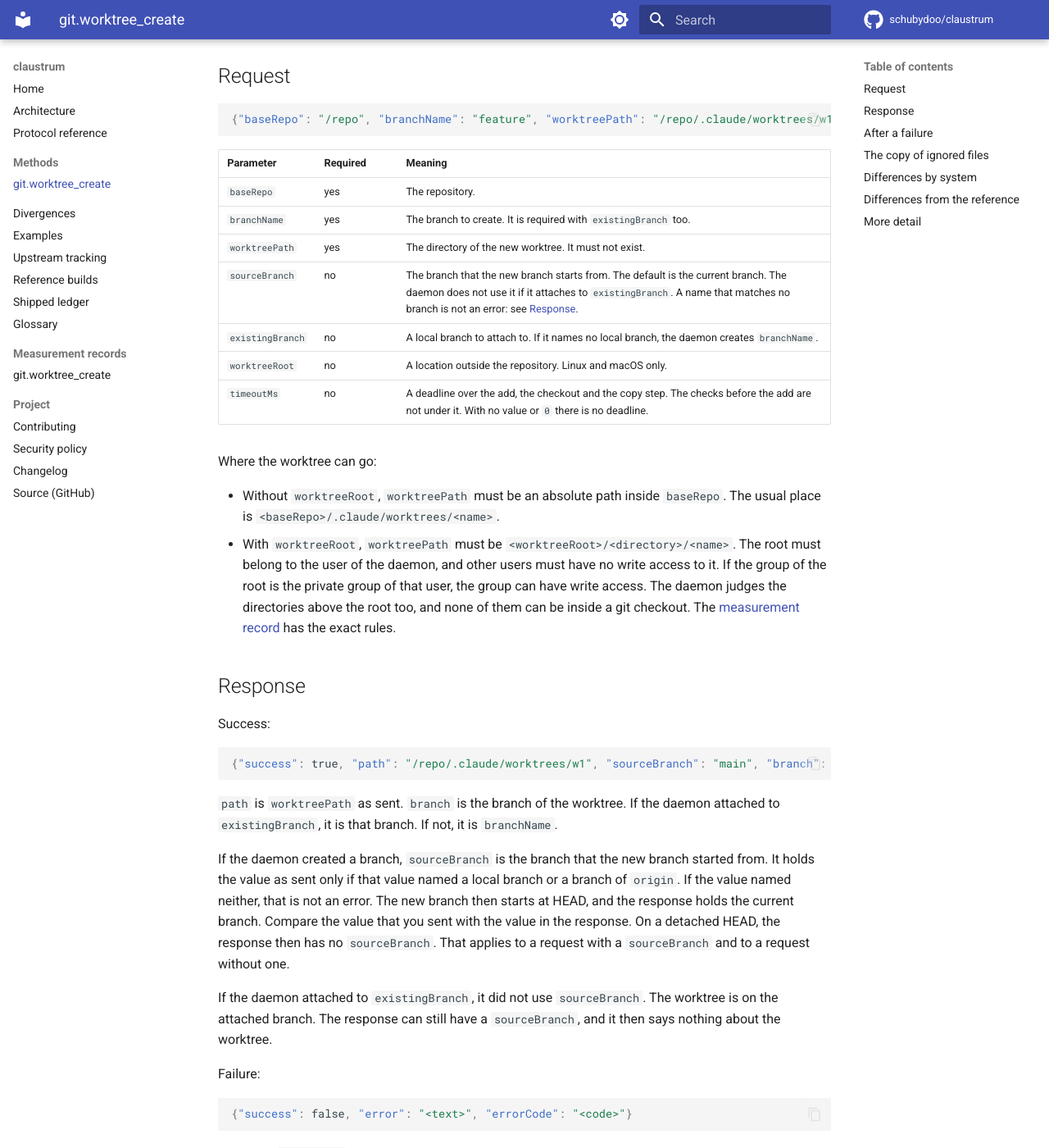
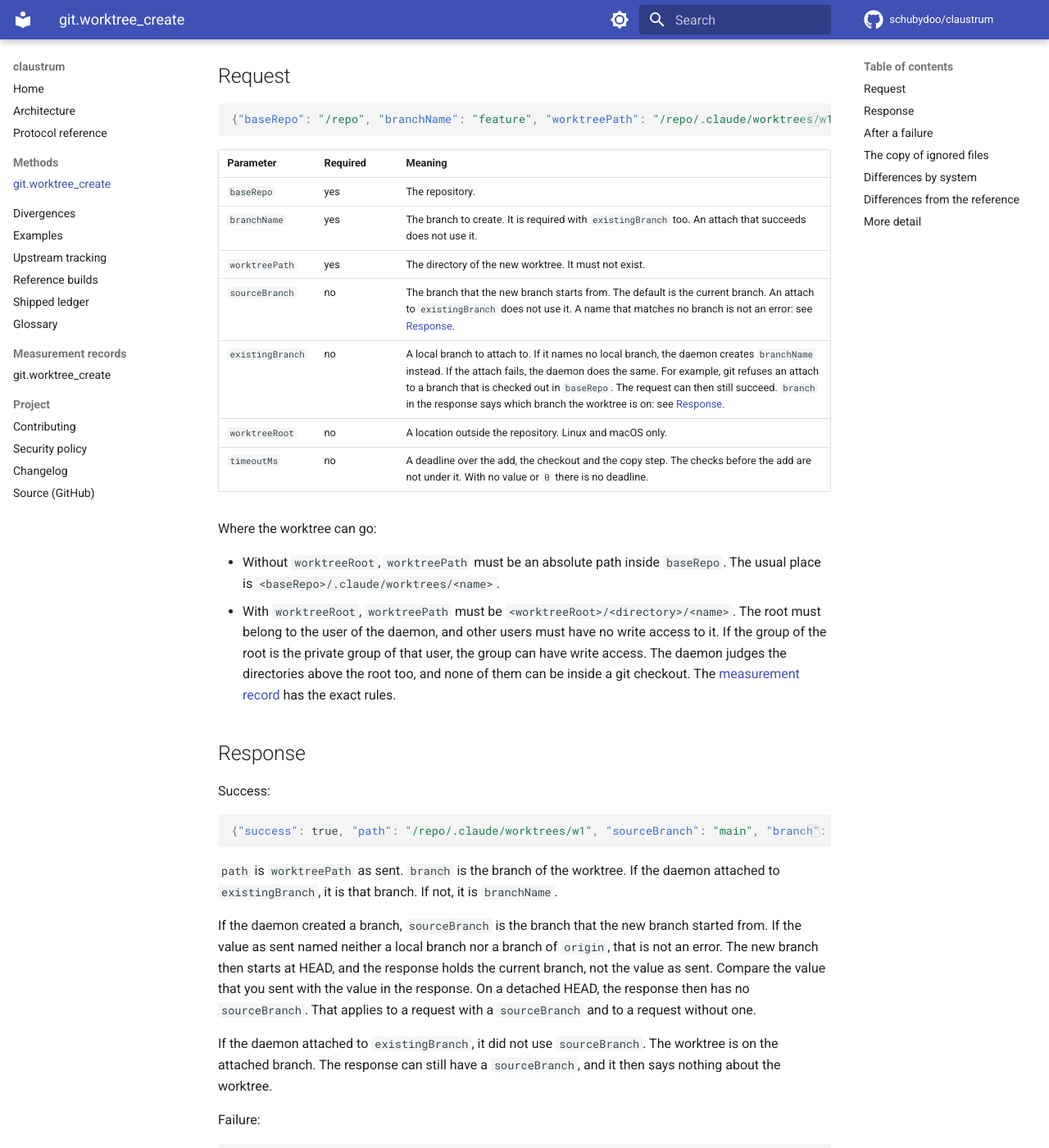
Before and after one commit to schubydoo/claustrum, an MkDocs documentation site: the page built from docs/protocol/git-worktree-create.md, in a window 1280 px wide and 1400 px high, scrolled down 263 px. Shown: the whole window at 82% size. Built offline with MkDocs 1.6.1 and Material for MkDocs 9.7.7, drawn with Linux system fonts in a browser that asks for light colours; comment, search, counter and statistics services are not loaded.

Commit message:
docs: say that a failed attach falls back to a new branch
Co-Authored-By: Claude Opus 5.5 <noreply@anthropic.com>

```diff
--- a/docs/protocol/git-worktree-create.md
+++ b/docs/protocol/git-worktree-create.md
@@ -13,10 +13,10 @@ A failed request can leave files on disk. The section [After a failure](#after-a
 | Parameter | Required | Meaning |
 |---|---|---|
 | `baseRepo` | yes | The repository. |
-| `branchName` | yes | The branch to create. It is required with `existingBranch` too. |
+| `branchName` | yes | The branch to create. It is required with `existingBranch` too. An attach that succeeds does not use it. |
 | `worktreePath` | yes | The directory of the new worktree. It must not exist. |
-| `sourceBranch` | no | The branch that the new branch starts from. The default is the current branch. The daemon does not use it if it attaches to `existingBranch`. A name that matches no branch is not an error: see [Response](#response). |
-| `existingBranch` | no | A local branch to attach to. If it names no local branch, the daemon creates `branchName`. |
+| `sourceBranch` | no | The branch that the new branch starts from. The default is the current branch. An attach to `existingBranch` does not use it. A name that matches no branch is not an error: see [Response](#response). |
+| `existingBranch` | no | A local branch to attach to. If it names no local branch, the daemon creates `branchName` instead. If the attach fails, the daemon does the same. For example, git refuses an attach to a branch that is checked out in `baseRepo`. The request can then still succeed. `branch` in the response says which branch the worktree is on: see [Response](#response). |
 | `worktreeRoot` | no | A location outside the repository. Linux and macOS only. |
 | `timeoutMs` | no | A deadline over the add, the checkout and the copy step. The checks before the add are not under it. With no value or `0` there is no deadline. |
 
@@ -35,7 +35,7 @@ Success:
 
 `path` is `worktreePath` as sent. `branch` is the branch of the worktree. If the daemon attached to `existingBranch`, it is that branch. If not, it is `branchName`.
 
-If the daemon created a branch, `sourceBranch` is the branch that the new branch started from. It holds the value as sent only if that value named a local branch or a branch of `origin`. If the value named neither, that is not an error. The new branch then starts at HEAD, and the response holds the current branch. Compare the value that you sent with the value in the response. On a detached HEAD, the response then has no `sourceBranch`. That applies to a request with a `sourceBranch` and to a request without one.
+If the daemon created a branch, `sourceBranch` is the branch that the new branch started from. If the value as sent named neither a local branch nor a branch of `origin`, that is not an error. The new branch then starts at HEAD, and the response holds the current branch, not the value as sent. Compare the value that you sent with the value in the response. On a detached HEAD, the response then has no `sourceBranch`. That applies to a request with a `sourceBranch` and to a request without one.
 
 If the daemon attached to `existingBranch`, it did not use `sourceBranch`. The worktree is on the attached branch. The response can still have a `sourceBranch`, and it then says nothing about the worktree.
 
```
